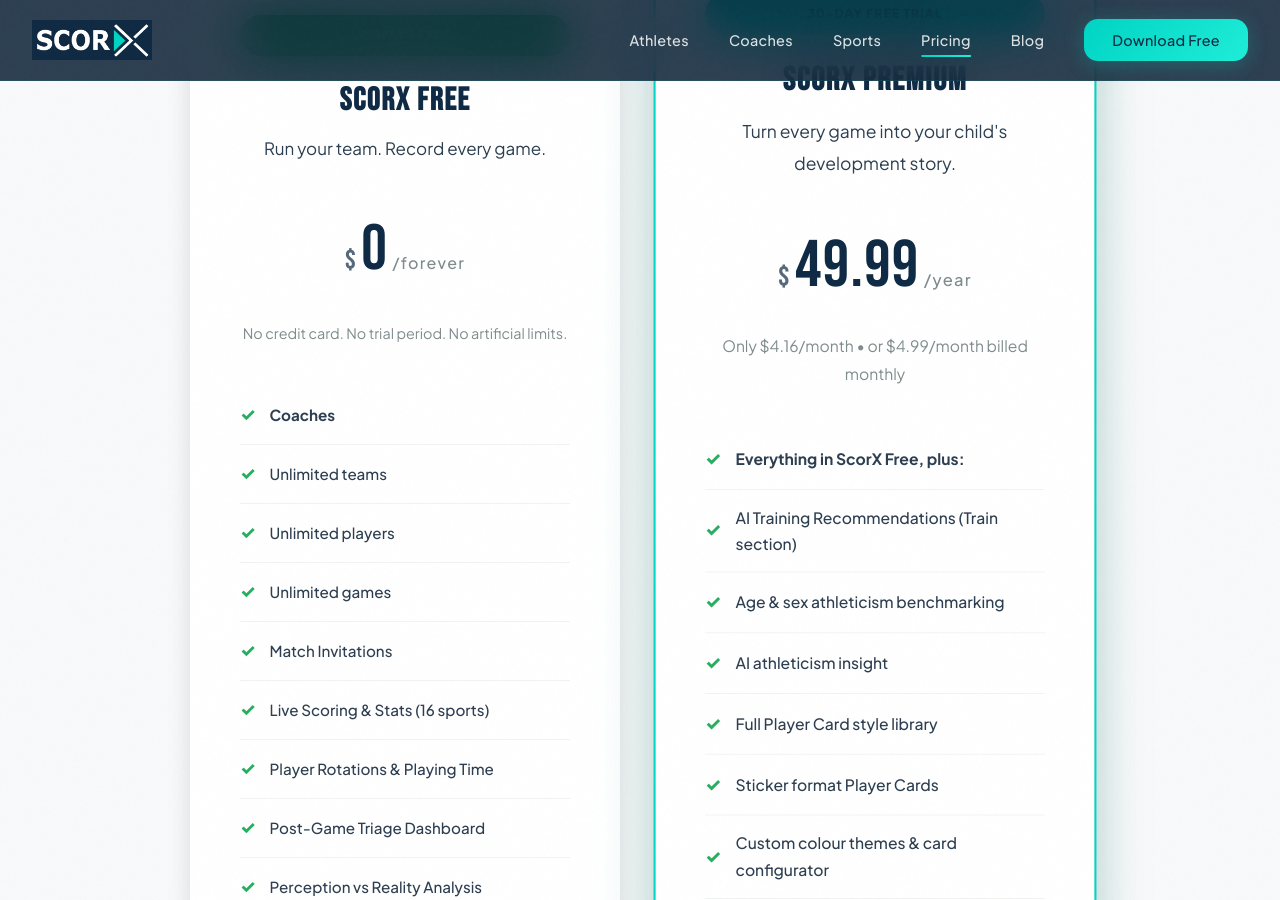
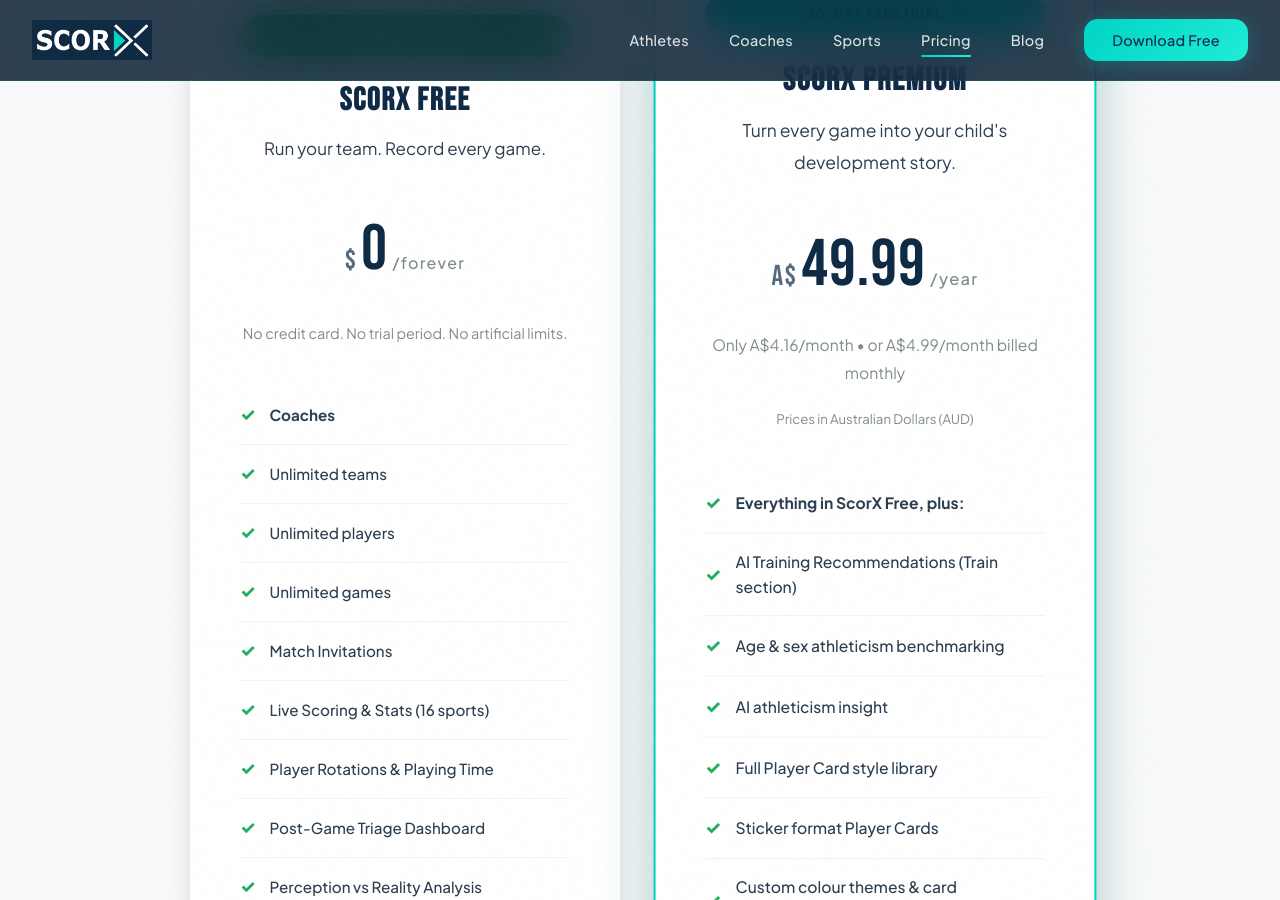
Before and after one commit to twineappdev-scorx/scorx-website, a Jekyll site: the page pricing.html, which Jekyll copies as it is, in a window 1280 px wide and 900 px high, scrolled down 980 px. Built offline with Jekyll 4.4.1, drawn with Linux system fonts in a browser that asks for light colours.

Commit message:
Add AUD currency label to all pricing displays
Prices now shown as A$ prefix with 'Prices in Australian Dollars (AUD)'
note on pricing cards. Pricing.html meta description and FAQ answers
also updated to use A$ prefix. Addresses international visitor confusion
where USD/EUR etc. have different pricing.

https://claude.ai/code/session_019Q84GEvgxhUAYxR3xeeQe1

```diff
--- a/index.html
+++ b/index.html
@@ -543,9 +543,9 @@
                 <span class="pricing-badge">30-Day Free Trial</span>
                 <h3>ScorX Premium</h3>
                 <p>Turn every game into your child's development story.</p>
-                <div class="price">$49.99<span class="price-period">/year</span></div>
-                <p style="color: var(--scorx-bright-turquoise); margin-top: -0.5rem; font-weight: 600; font-size: 1.1rem;">Only $4.16/month</p>
-                <p style="color: var(--scorx-medium-gray); margin-top: 0.5rem; margin-bottom: 1rem; font-size: 0.95rem;">or $4.99/month billed monthly</p>
+                <div class="price">A$49.99<span class="price-period">/year</span></div>
+                <p style="color: var(--scorx-bright-turquoise); margin-top: -0.5rem; font-weight: 600; font-size: 1.1rem;">Only A$4.16/month</p>
+                <p style="color: var(--scorx-medium-gray); margin-top: 0.5rem; margin-bottom: 1rem; font-size: 0.95rem;">or A$4.99/month billed monthly &bull; Prices in AUD</p>
                 <ul class="pricing-features-simple">
                     <li>Everything in ScorX Free</li>
                     <li>AI Training Recommendations</li>
--- a/pricing.html
+++ b/pricing.html
@@ -22,7 +22,7 @@
     /></noscript>
     <!-- End Meta Pixel Code -->
 
-    <meta name="description" content="ScorX pricing: ScorX Free gives coaches and families unlimited teams, players, and games at no cost. ScorX Premium ($4.99/month or $49.99/year) adds AI training recommendations, athleticism benchmarking, player cards, and career timelines.">
+    <meta name="description" content="ScorX pricing: ScorX Free gives coaches and families unlimited teams, players, and games at no cost. ScorX Premium (A$4.99/month or A$49.99/year AUD) adds AI training recommendations, athleticism benchmarking, player cards, and career timelines.">
     <meta name="keywords" content="ScorX pricing, free youth sports app, youth sports performance app cost, AI sports training app price, grassroots coaching app free, athlete development app premium, junior sports stats app Australia">
     <title>ScorX Pricing | Free for Coaches — Premium for Athlete Development</title>
     <link rel="stylesheet" href="./css/style.css">
@@ -51,7 +51,7 @@
           "name": "What does ScorX Premium add?",
           "acceptedAnswer": {
             "@type": "Answer",
-            "text": "ScorX Premium ($4.99/month or $49.99/year) adds the athlete development intelligence layer: AI-powered training recommendations from the Train section, age and sex-specific athleticism benchmarking, the full Player Card style library, the Career Timeline, AI-generated Season Narratives, and exportable PDF reports."
+            "text": "ScorX Premium (A$4.99/month or A$49.99/year AUD) adds the athlete development intelligence layer: AI-powered training recommendations from the Train section, age and sex-specific athleticism benchmarking, the full Player Card style library, the Career Timeline, AI-generated Season Narratives, and exportable PDF reports."
           }
         },
         {
@@ -160,8 +160,9 @@
                     <span class="pricing-badge">30-Day Free Trial</span>
                     <h3>ScorX Premium</h3>
                     <p>Turn every game into your child's development story.</p>
-                    <div class="price"><span class="price-currency">$</span>49.99<span class="price-period">/year</span></div>
-                    <p class="text-muted" style="margin-top: -0.5rem; font-size: 0.95rem; text-align: center;">Only $4.16/month &bull; or $4.99/month billed monthly</p>
+                    <div class="price"><span class="price-currency">A$</span>49.99<span class="price-period">/year</span></div>
+                    <p class="text-muted" style="margin-top: -0.5rem; font-size: 0.95rem; text-align: center;">Only A$4.16/month &bull; or A$4.99/month billed monthly</p>
+                    <p class="text-muted" style="font-size: 0.8rem; text-align: center; margin-top: 0.25rem;">Prices in Australian Dollars (AUD)</p>
                     <ul class="pricing-features">
                         <li><strong>Everything in ScorX Free, plus:</strong></li>
                         <li>AI Training Recommendations (Train section)</li>
@@ -234,7 +235,7 @@
                 </details>
                 <details class="faq-item">
                     <summary>What does ScorX Premium add?</summary>
-                    <div class="faq-answer"><p>ScorX Premium ($4.99/month or $49.99/year) adds the athlete development intelligence layer: AI-powered training recommendations from the Train section, age and sex-specific athleticism benchmarking, the full Player Card style library, the Career Timeline, AI-generated Season Narratives, and exportable PDF reports.</p></div>
+                    <div class="faq-answer"><p>ScorX Premium (A$4.99/month or A$49.99/year AUD) adds the athlete development intelligence layer: AI-powered training recommendations from the Train section, age and sex-specific athleticism benchmarking, the full Player Card style library, the Career Timeline, AI-generated Season Narratives, and exportable PDF reports.</p></div>
                 </details>
                 <details class="faq-item">
                     <summary>Is there a free trial for ScorX Premium?</summary>
```
